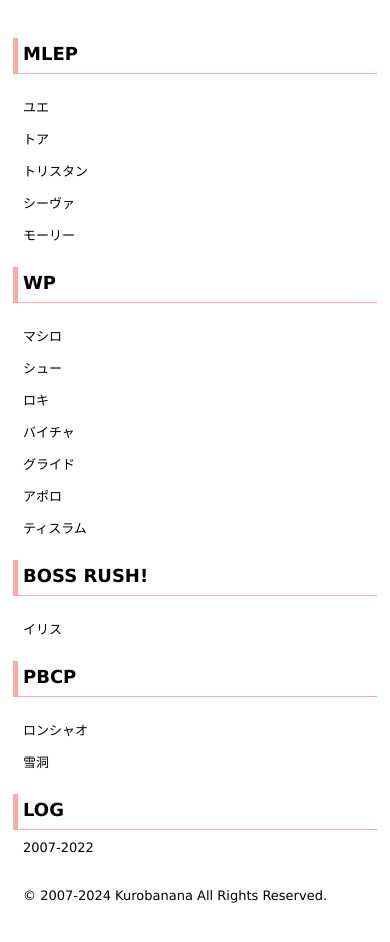
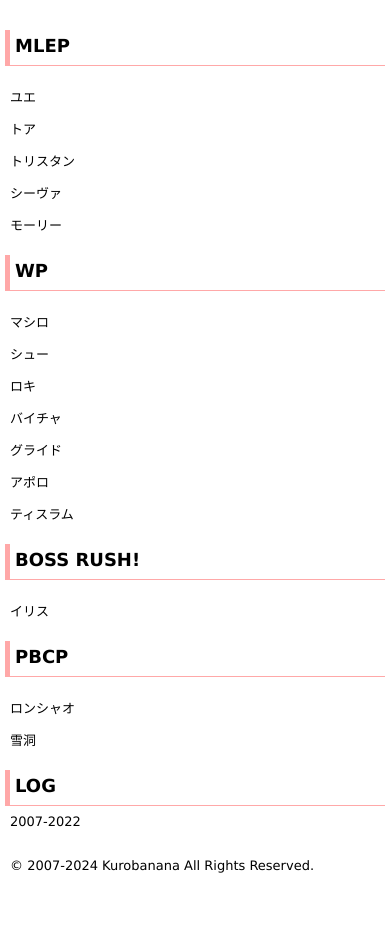
Before and after one commit to ganago55/banalog, a plain HTML site: page index.html in a window 390 px wide. Drawn offline with Linux system fonts and the light colour scheme.

Commit message:
Add files via upload

```diff
--- a/style.css
+++ b/style.css
@@ -10,6 +10,10 @@
 	*/
 	font-size:13px;
 	font-family:Verdana, Arial, sans-serif;
+}
+
+body{
+	margin:0;
 }
 
 img{
@@ -52,6 +56,13 @@ span{
     box-sizing: border-box;
 	padding:5px;
 	position:relative;
+}
+
+#menu,
+#menu dl{
+	width:100%;
+	min-width:0;
+	box-sizing:border-box;
 }
 
 div.tooltip{
@@ -208,3 +219,18 @@ border:2px solid hotpink;
 #carouselInner li.o img{
 border:2px solid dodgerblue;
 }
+
+@media (max-width: 480px){
+	#indexInner{
+		margin:12px auto;
+	}
+
+	#menu dl{
+		padding-left:0;
+	}
+
+	#menu dd{
+		margin-left:0;
+		padding:8px 5px;
+	}
+}
```
